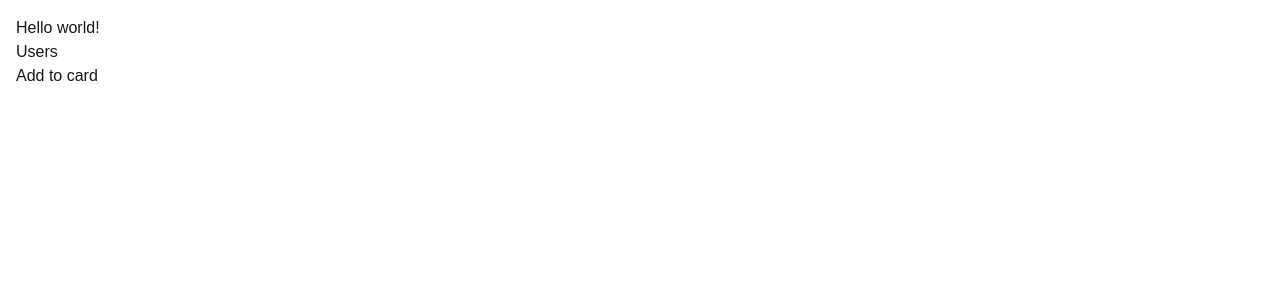
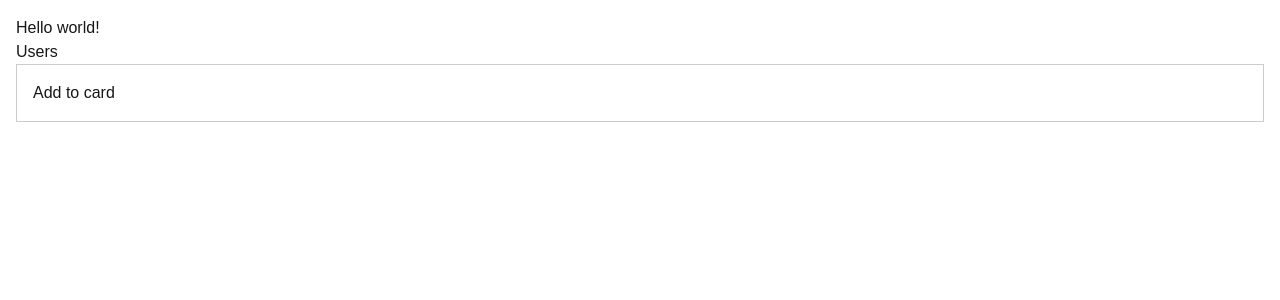
Before and after one commit to zoltan76szucs/next-course, a Next.js app: page / in a window 1280 px wide. Shown: the top 300 px of the page. Built offline with nearby package versions, Linux system fonts and the light colour scheme.

Commit message:
CSS modules P16

```diff
--- /dev/null
+++ b/app/components/ProductCard.module.css
@@ -0,0 +1,5 @@
+.card {
+    padding: 1rem;
+    border: 1px solid #ccc;
+
+}
--- a/app/components/ProductCard.tsx
+++ b/app/components/ProductCard.tsx
@@ -1,9 +1,11 @@
 import React from "react";
 import AddToCart from "./AddToCart";
 
+import styles  from './ProductCard.module.css';
+
 const ProductCard = () => {
   return (
-    <div>
+    <div className={styles.card}>
       <AddToCart></AddToCart>
     </div>
   );
```
